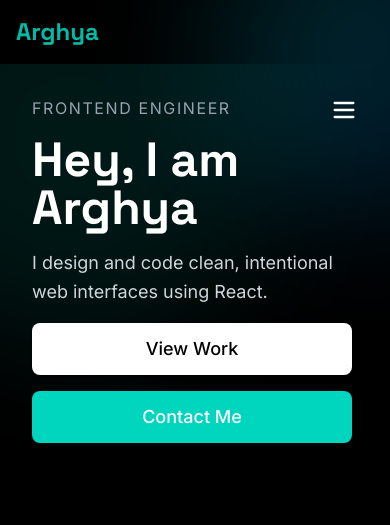
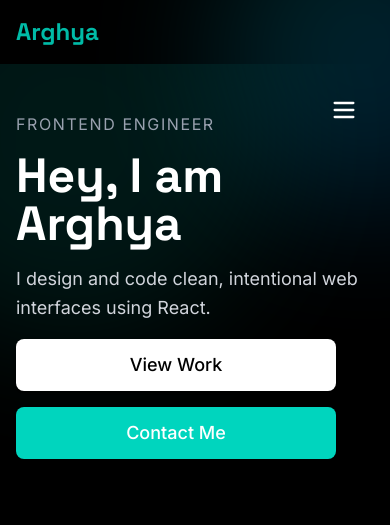
Before and after one commit to arghya-online/arghya-portfolio, a React (Vite) app in the folder MyPortfolio/: page / in a window 390 px wide. Shown: the top 525 px of the page. Built offline with nearby package versions, Linux system fonts and the light colour scheme.

Commit message:
Hero scrrensize update

```diff
--- a/MyPortfolio/src/sections/Hero.jsx
+++ b/MyPortfolio/src/sections/Hero.jsx
@@ -1,7 +1,7 @@
 import React from "react";
 import { motion } from "framer-motion";
 import { useNavigate } from 'react-router-dom';
-import profilePic from '../assets/Profiles/profilePic.jpg'; // Ensure correct path
+import profilePic from '../assets/Profiles/profilePic.jpg'; // Ensure this path is correct
 
 export default function Hero() {
   const navigate = useNavigate();
@@ -16,16 +16,16 @@ export default function Hero() {
   };
 
   return (
-    <section className="relative min-h-screen flex flex-col md:flex-row items-center justify-between p-8 bg-black text-white overflow-hidden">
+    <section className="relative min-h-screen w-full flex flex-col md:flex-row items-center justify-between px-4 py-12 bg-black text-white overflow-hidden">
 
-      {/* Glow Background */}
+      {/* Glowing Background Orb */}
       <motion.div
         className="absolute -top-32 -left-32 w-[400px] h-[400px] bg-teal-700 opacity-20 rounded-full blur-3xl z-0"
         animate={{ scale: [1, 1.2, 1] }}
         transition={{ duration: 8, repeat: Infinity, repeatType: 'loop' }}
       />
 
-      {/* Hamburger Menu Icon */}
+      {/* Hamburger Icon */}
       <button className="absolute top-6 right-6 z-20 md:hidden p-2 rounded-md hover:bg-white/10 transition">
         <svg
           xmlns="http://www.w3.org/2000/svg"
@@ -39,9 +39,9 @@ export default function Hero() {
         </svg>
       </button>
 
-      {/* Left Text Block */}
+      {/* Text Section */}
       <motion.div
-        className="max-w-2xl z-10"
+        className="w-full md:max-w-2xl z-10"
         initial={{ opacity: 0, y: 50 }}
         animate={{ opacity: 1, y: 0 }}
         transition={{ duration: 0.8, ease: "easeOut" }}
@@ -89,7 +89,7 @@ export default function Hero() {
         </motion.div>
       </motion.div>
 
-      {/* Right Profile Image */}
+      {/* Profile Image Section */}
       <div className="relative w-[250px] h-[250px] md:w-[500px] md:h-[500px] rounded-full border-4 border-teal-400 mt-12 md:mt-0 z-10 overflow-hidden">
         <motion.img
           src={profilePic}
```
